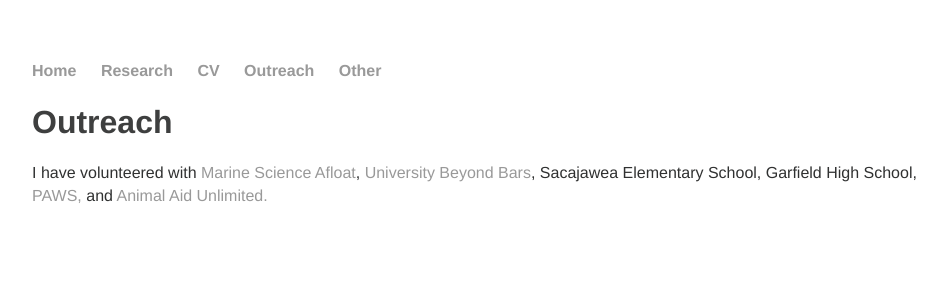
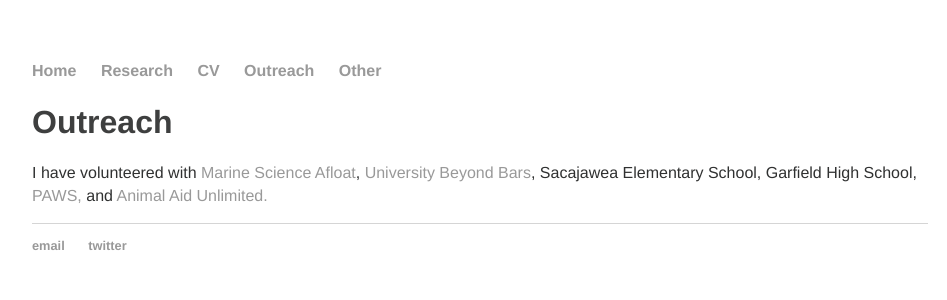
Before and after one commit to kvanraay/kvanraay.github.io, a Jekyll site: the page built from outreach.html, in a window 1280 px wide. Shown: the top 300 px of the page, without its empty margins (160-1107 px from the left). Built offline with Jekyll 4.4.1, drawn with Linux system fonts in a browser that asks for light colours.

Commit message:
Update outreach.html

```diff
--- a/outreach.html
+++ b/outreach.html
@@ -1,20 +1,7 @@
-<!DOCTYPE html>
-<html>
-	<head>
-		<title>Katrina van Raay</title>
-		<!-- link to main stylesheet -->
-		<link rel="stylesheet" type="text/css" href="/css/main.css">
-	</head>
-	<body>
-		<nav>
-    		<ul>
-        		<li><a href="/">Home</a></li>
-	       		<li><a href="/research">Research</a></li>
-        		<li><a href="/cv">CV</a></li>
-        		<li><a href="/outreach">Outreach</a></li>
-        		<li><a href="/other">Other</a></li>
-    		</ul>
-		</nav>
+---
+layout: default
+title: Katrina van Raay
+---
 		<div class="container">
     		<div class="blurb">
         		<h1>Outreach</h1>
```
